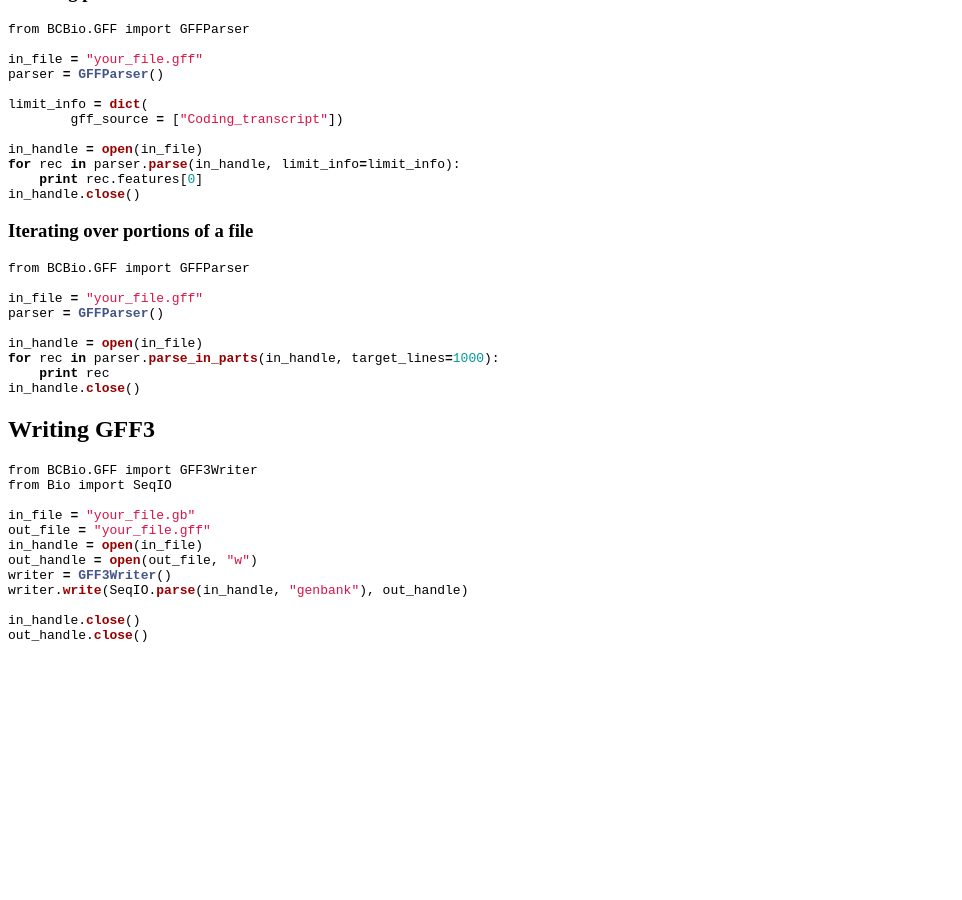
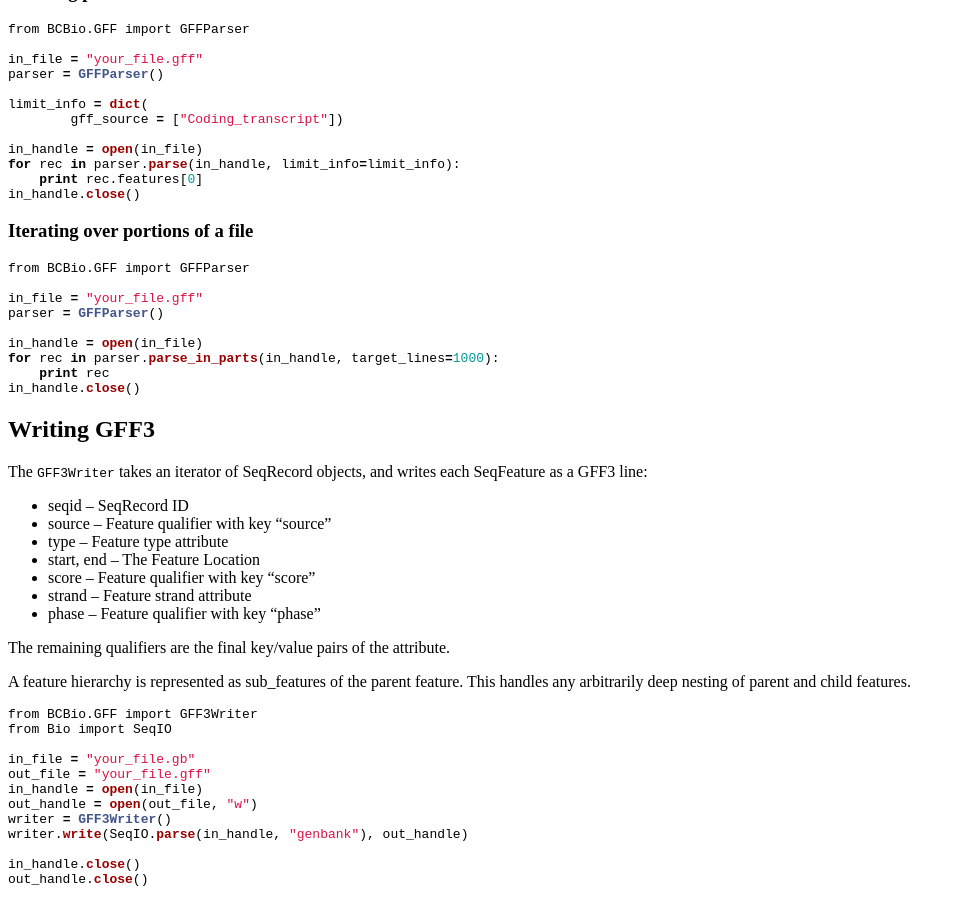
Before and after one commit to biopython/biopython.github.io, a Jekyll site: the page built from wiki/GFF_Parsing.md, in a window 1280 px wide and 900 px high, scrolled down 2225 px. Shown: the whole window, without its empty margins (0-962 px from the left). Built offline with Jekyll 4.4.1, drawn with Linux system fonts in a browser that asks for light colours; before the commit the page ends 2881 px from its top, so only the background shows below that.

Commit message:
/* Writing GFF3 */

````diff
--- a/wiki/GFF_Parsing.md
+++ b/wiki/GFF_Parsing.md
@@ -202,6 +202,23 @@ in_handle.close()
 Writing GFF3
 ------------
 
+The `GFF3Writer` takes an iterator of SeqRecord objects, and writes each
+SeqFeature as a GFF3 line:
+
+-   seqid -- SeqRecord ID
+-   source -- Feature qualifier with key "source"
+-   type -- Feature type attribute
+-   start, end -- The Feature Location
+-   score -- Feature qualifier with key "score"
+-   strand -- Feature strand attribute
+-   phase -- Feature qualifier with key "phase"
+
+The remaining qualifiers are the final key/value pairs of the attribute.
+
+A feature hierarchy is represented as sub\_features of the parent
+feature. This handles any arbitrarily deep nesting of parent and child
+features.
+
 ``` python
 from BCBio.GFF import GFF3Writer
 from Bio import SeqIO
````
Also changed, not shown: 1 other file.
